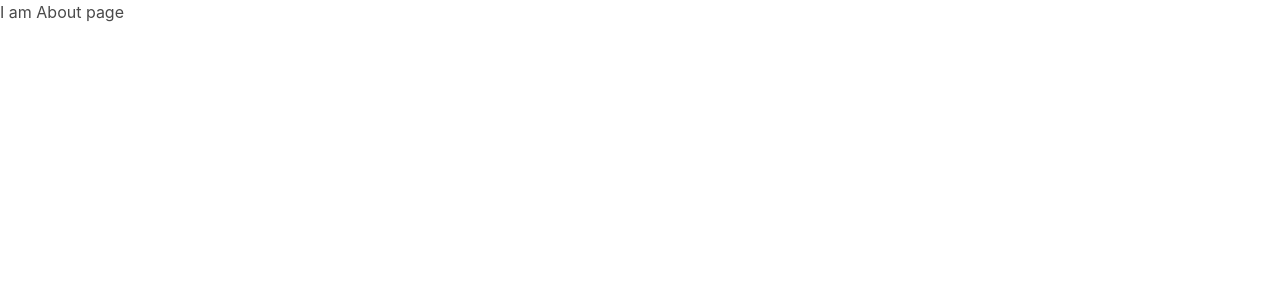
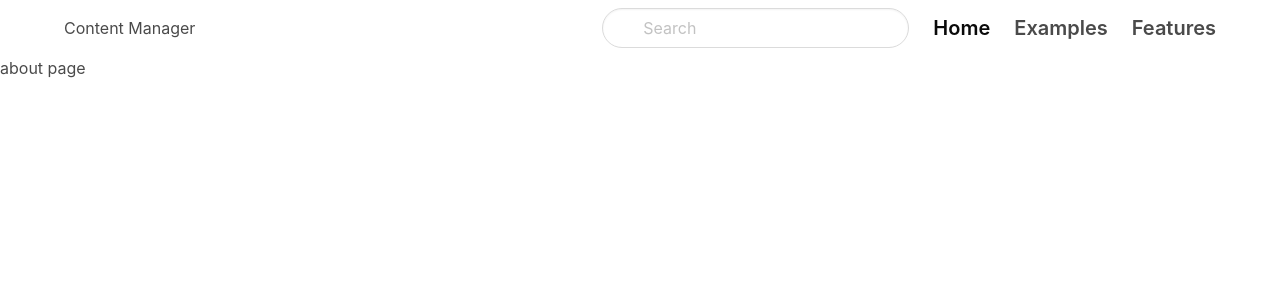
Before and after one commit to Cyjin-jani/CNJ_ProjectOne, a Next.js app: page /about in a window 1280 px wide. Shown: the top 300 px of the page. Built offline with nearby package versions, Linux system fonts and the light colour scheme.

Commit message:
layout with using props children

```diff
--- /dev/null
+++ b/components/Layout.js
@@ -0,0 +1,12 @@
+import Navbar from 'components/Navbar';
+
+const Layout = ({ children }) => {
+  return (
+    <>
+      <Navbar />
+      {children}
+    </>
+  );
+};
+
+export default Layout;
--- a/pages/about.js
+++ b/pages/about.js
@@ -1,6 +1,21 @@
+
+
+// const MyTest = ({ children }) => {
+//   return (
+//     <>
+//       <h1>my test component</h1>
+//       {children}
+//     </>
+//   );
+// }
+
+import Layout from 'components/Layout';
+
 function About() {
   return (
-    <h1> I am About page</h1>
+    <Layout>
+      about page
+    </Layout>
   )
 }
 
```
Also changed, not shown: pages/index.js (+7 -8 lines).
